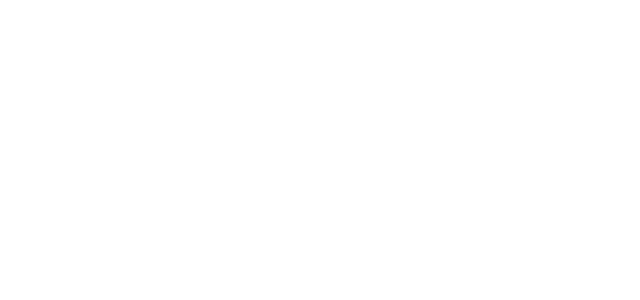
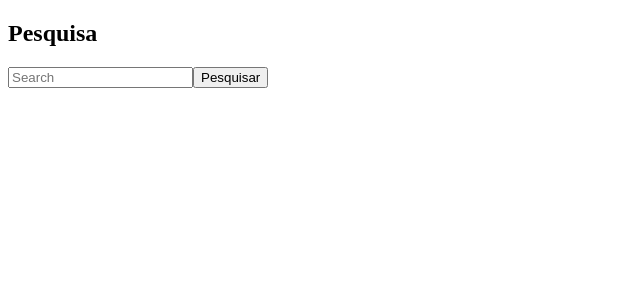
Before and after one commit to arthurfortini/eng_soft_tp, an Angular app in the folder gambit/: page /pesquisa in a window 1280 px wide. Before the commit this address led to /. Shown: the top 300 px of the page, without its empty margins (0-640 px from the left). Built offline with nearby package versions, Linux system fonts and the light colour scheme.

Commit message:
Botao para para pagina de pesquisa, pagina de pesquisa e pesquisa implementadas

```diff
--- a/gambit/src/app/app-routing.module.ts
+++ b/gambit/src/app/app-routing.module.ts
@@ -6,6 +6,7 @@
 import { AccountComponent } from './tela/account/account.component';
 import { LoginComponent } from './tela/login/login.component';
 import { PerfilComponent } from './tela/perfil/perfil.component';
+import { PesquisaComponent } from './tela/pesquisa/pesquisa.component';
 
 const routes: Routes = [
 
@@ -23,6 +24,7 @@
       { path: 'login', component: LoginComponent},
       { path: 'create-account', component: AccountComponent},
       { path: 'perfil', component: PerfilComponent},
+      { path: 'pesquisa', component: PesquisaComponent}
     ]
   }
 ];
--- a/gambit/src/app/app.module.ts
+++ b/gambit/src/app/app.module.ts
@@ -11,6 +11,7 @@
 import { FormsModule } from '@angular/forms'
 import { HttpClientModule } from '@angular/common/http';
 import { httpInterceptorProviders} from './http-interceptors';
+import { PesquisaComponent } from './tela/pesquisa/pesquisa.component';
 
 @NgModule({
   declarations: [
@@ -19,7 +20,8 @@
     LoginComponent,
     AuthenticationComponent,
     MainScreenComponent,
-    PerfilComponent
+    PerfilComponent,
+    PesquisaComponent
   ],
   imports: [
     BrowserModule,
--- a/gambit/src/app/tela/perfil/perfil.component.html
+++ b/gambit/src/app/tela/perfil/perfil.component.html
@@ -22,7 +22,7 @@
 
 <!-- Grid -->
 <div class="w3-row">
-
+<button class="CreateNewAccount" (click)="goToSearchPage()">CreateNewAccount</button>
 <!-- Blog entries -->
 <div class="w3-col l8 s12">
   <!-- Blog entry -->
--- a/gambit/src/app/tela/perfil/perfil.component.ts
+++ b/gambit/src/app/tela/perfil/perfil.component.ts
@@ -1,5 +1,6 @@
 import { Component, Input, OnInit } from '@angular/core';
 import { User } from 'src/User';
+import { Router } from '@angular/router';
 
 @Component({
   selector: 'app-perfil',
@@ -11,9 +12,13 @@
 
   usuarioAtual:User = JSON.parse(window.localStorage.getItem("usuario") || "{}");
 
-  constructor() { }
+  constructor( private router: Router) { }
 
   ngOnInit(): void {
   }
 
+  goToSearchPage(){
+    this.router.navigate(['/pesquisa']);
+  }
+
 }
--- /dev/null
+++ b/gambit/src/app/tela/pesquisa/pesquisa.component.html
@@ -0,0 +1,8 @@
+<h2>Pesquisa</h2>
+
+<span class="fontawesome-user"></span><input type="text" placeholder="Search" autocomplete="off" name="game" [(ngModel)]="gameToSearch" required >
+<button (click)="searchGames()">Pesquisar</button>
+
+<div class="games-returned" *ngFor="let user of users">
+  <span>{{user.full_name}}</span>
+</div>
--- /dev/null
+++ b/gambit/src/app/tela/pesquisa/pesquisa.component.ts
@@ -0,0 +1,26 @@
+import { HttpClient } from '@angular/common/http';
+import { Component, OnInit } from '@angular/core';
+import { environment } from 'src/environments/environment';
+
+@Component({
+  selector: 'app-pesquisa',
+  templateUrl: './pesquisa.component.html',
+  styleUrls: ['./pesquisa.component.css']
+})
+
+export class PesquisaComponent implements OnInit {
+
+  constructor( private http: HttpClient ) { }
+
+  gameToSearch: string = '';
+  users:any = '';
+
+  async searchGames(){
+    let games = await this.http.get<any>(`${environment.api}/games/`+`${this.gameToSearch}`).toPromise();
+    this.users = games.owners;
+  }
+
+  ngOnInit(): void {
+  }
+
+}
```
Also changed, not shown: gambit/src/app/tela/login/login.component.html (line endings or trailing spaces), gambit/src/app/tela/pesquisa/pesquisa.component.css (added), 1 other file (tests, documents, lock files or other folders).
